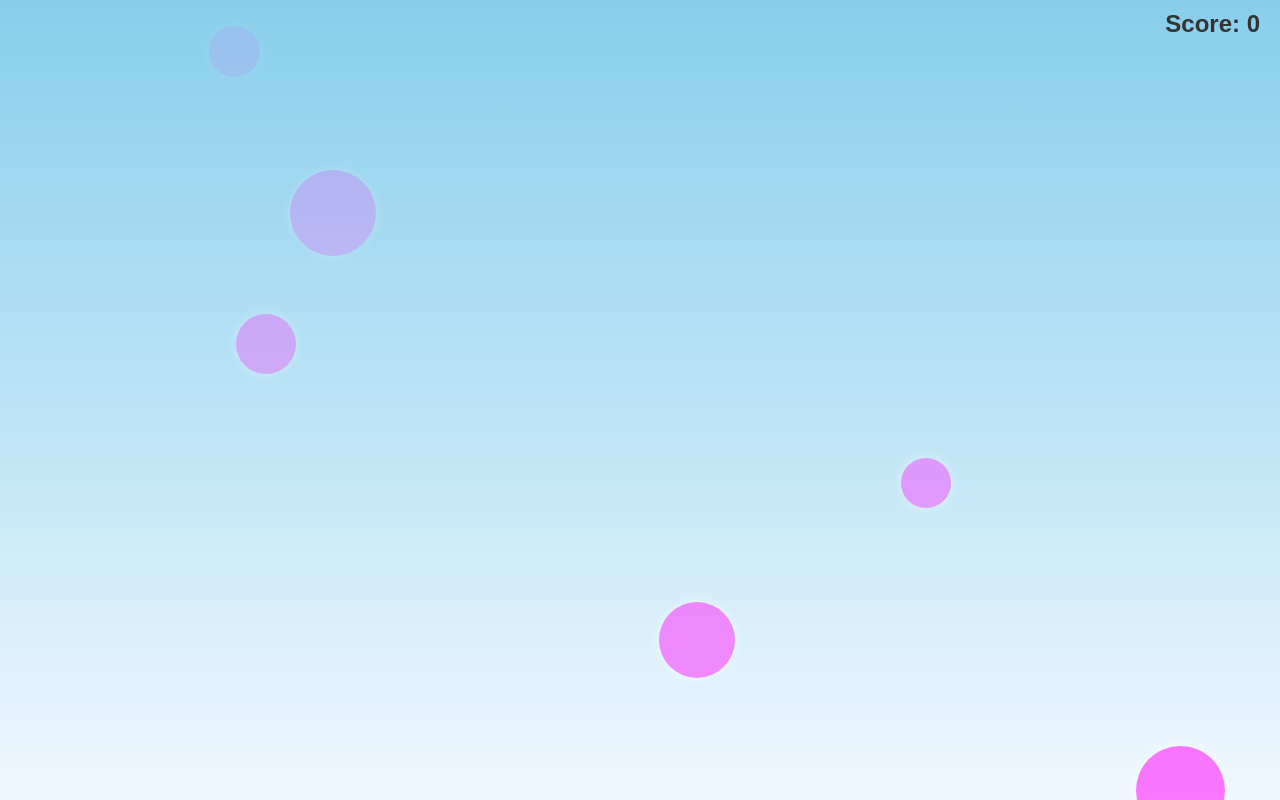
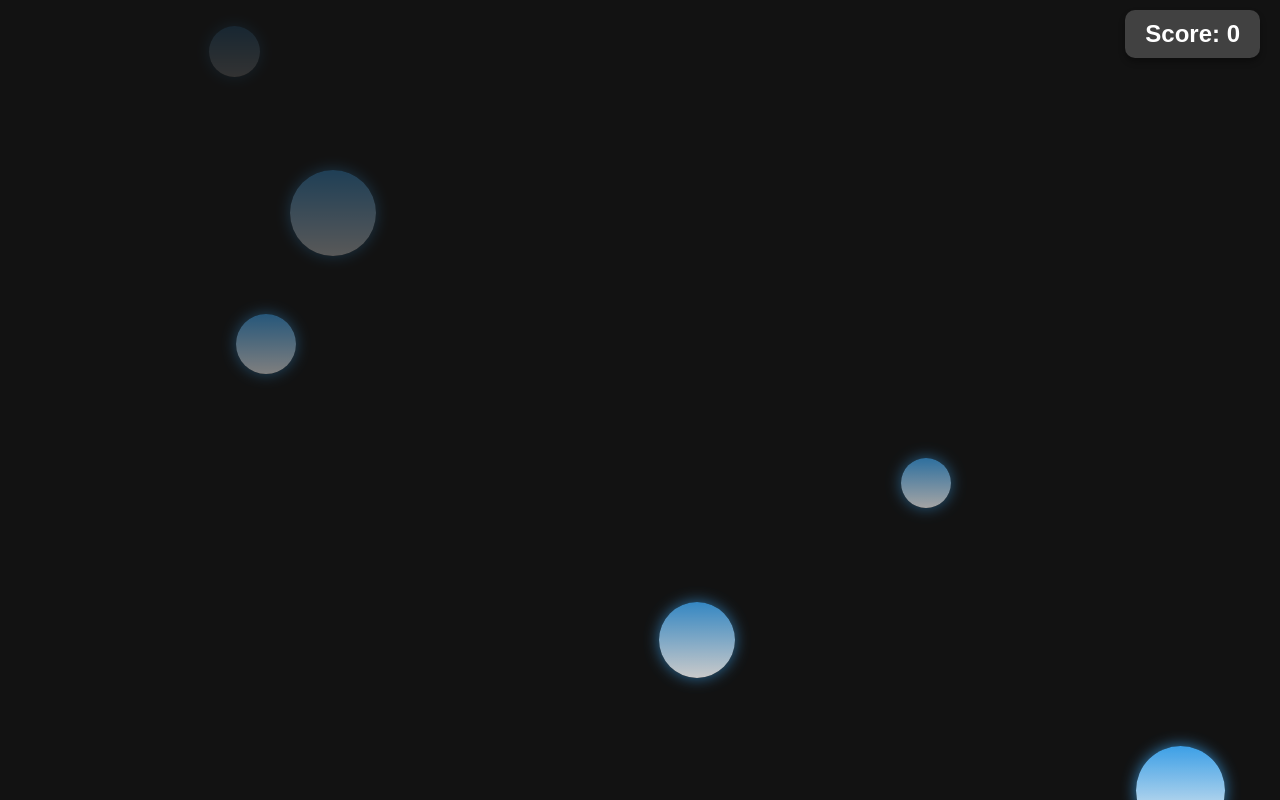
Before and after one commit to rileyscool/bubblepoppinggame, a website: page views/index.html in a window 1280 px wide. Drawn offline with Linux system fonts and the light colour scheme.

Commit message:
Updated
Added audio when bubbles are popped, and made game more aestheticly pleasing

```diff
--- a/index.js
+++ b/index.js
@@ -5,4 +5,8 @@ app.get("/", (req, res) => {
     res.sendFile(__dirname + "/views/index.html")
 })
 
+app.get("/audio.wav", (req, res) =>{
+    res.sendFile(__dirname+"/views/aduio.wav")
+})
+
 app.listen(1000)
--- a/views/index.html
+++ b/views/index.html
@@ -15,17 +15,22 @@
             position: relative;
             width: 100vw;
             height: 100vh;
-            background: linear-gradient(to bottom, #87ceeb, #f0f8ff);
+            background: #121212; /* Dark background */
             overflow: hidden;
         }
 
         .bubble {
             position: absolute;
             border-radius: 50%;
-            background: rgba(255, 50, 255, 0.7);
-            box-shadow: 0 0 10px rgba(255, 255, 255, 0.8);
+            background: linear-gradient(to bottom, #3fa9f5, #ffffff); /* Gradient blue to white */
+            box-shadow: 0 0 15px rgba(63, 169, 245, 0.8);
             cursor: pointer;
             animation: floatUp 5s linear infinite;
+            transition: transform 0.1s ease;
+        }
+
+        .bubble:active {
+            transform: scale(1.2);
         }
 
         @keyframes floatUp {
@@ -43,9 +48,13 @@
             position: absolute;
             top: 10px;
             right: 20px;
-            color: #333;
+            background: rgba(255, 255, 255, 0.2); /* Semi-transparent white */
+            padding: 10px 20px;
+            border-radius: 10px;
+            box-shadow: 0 4px 6px rgba(0, 0, 0, 0.3);
             font-size: 24px;
             font-weight: bold;
+            color: #ffffff; /* White text for contrast */
         }
     </style>
 </head>
@@ -59,6 +68,10 @@
     const scoreDisplay = document.getElementById('score');
     let score = 0;
 
+    // Sound effects
+    const popSound = new Audio('/audio.wav');
+    popSound.volume = 0.5;
+
     function createBubble() {
         const bubble = document.createElement('div');
         const size = Math.random() * 50 + 40; // Bubble size between 40 and 90px
@@ -71,6 +84,8 @@
 
         bubble.addEventListener('click', () => {
             bubble.remove();
+            popSound.currentTime = 0; // Reset sound for quick successive clicks
+            popSound.play();
             score++;
             scoreDisplay.textContent = `Score: ${score}`;
         });
```
Also changed, not shown: 2 other files.
